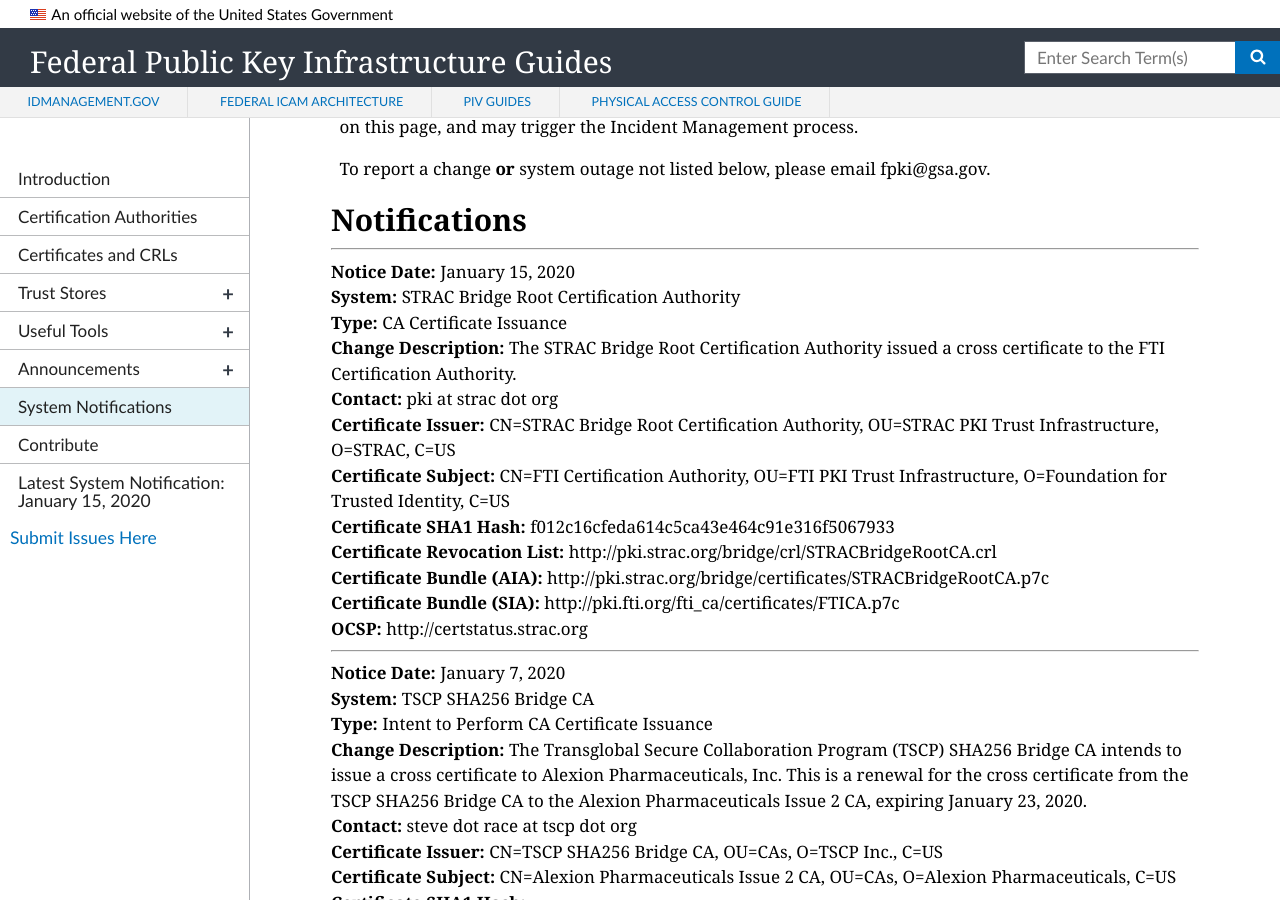
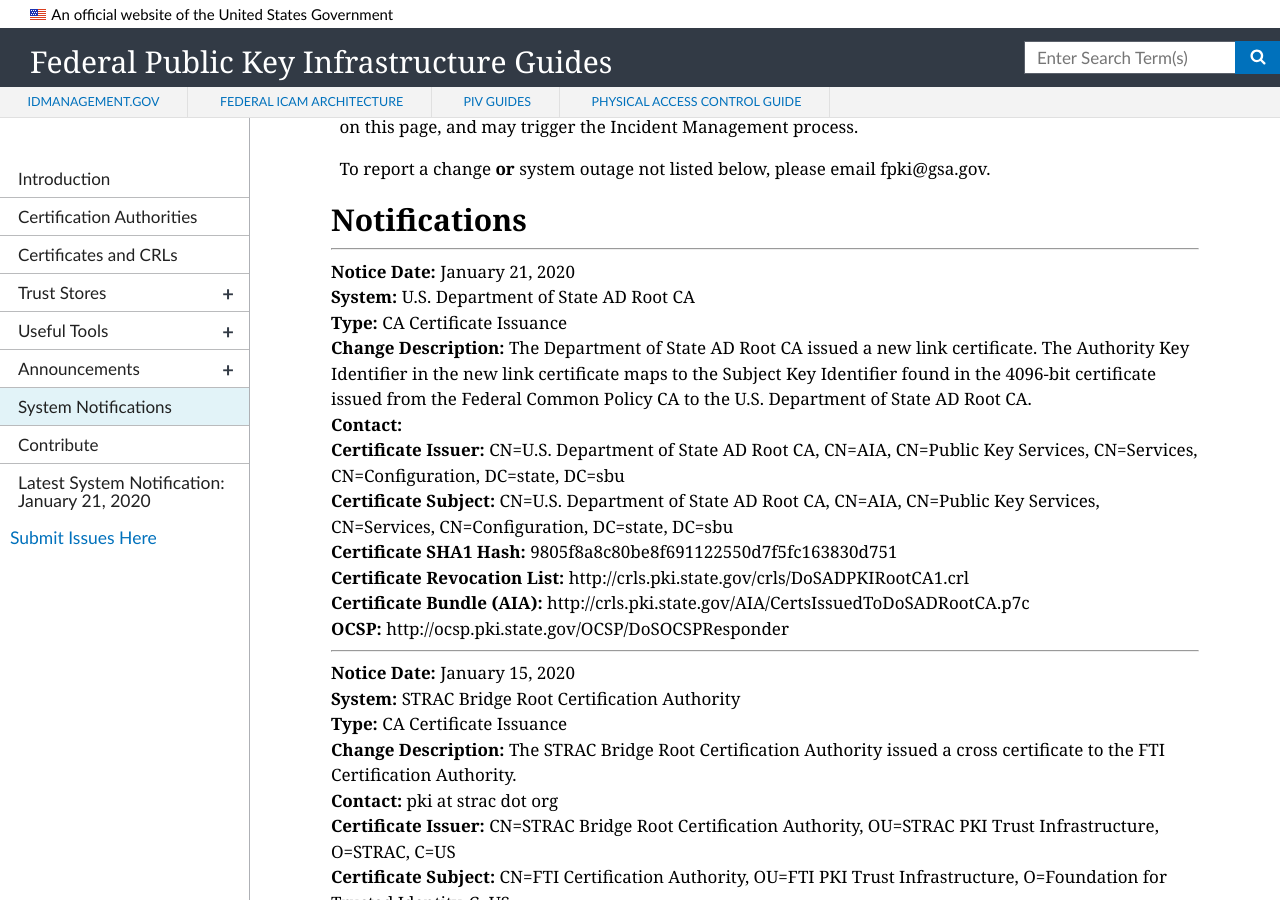
Before and after one commit to GSA/fpki-guides, a Jekyll site: the page built from pages/fpki_notifications.md, in a window 1280 px wide and 900 px high, scrolled down 672 px. Built offline with Jekyll 4.4.1, drawn with Linux system fonts in a browser that asks for light colours; nearby versions of some CDN libraries.

Commit message:
Update notifications.yml

```diff
--- a/_data/notifications.yml
+++ b/_data/notifications.yml
@@ -1822,6 +1822,19 @@
   sia_uri: http://pki.fti.org/fti_ca/certificates/FTICA.p7c
   ocsp_uri: http://certstatus.strac.org
 
+- notice_date: January 21, 2020
+  change_type: CA Certificate Issuance
+  start_datetime: January 17, 2020
+  system: U.S. Department of State AD Root CA
+  change_description: The Department of State AD Root CA issued a new link certificate. The Authority Key Identifier in the new link certificate maps to the Subject Key Identifier found in the 4096-bit certificate issued from the Federal Common Policy CA to the U.S. Department of State AD Root CA.
+  contact:
+  ca_certificate_hash: 9805f8a8c80be8f691122550d7f5fc163830d751
+  ca_certificate_issuer: CN=U.S. Department of State AD Root CA, CN=AIA, CN=Public Key Services, CN=Services, CN=Configuration, DC=state, DC=sbu
+  ca_certificate_subject: CN=U.S. Department of State AD Root CA, CN=AIA, CN=Public Key Services, CN=Services, CN=Configuration, DC=state, DC=sbu
+  cdp_uri: http://crls.pki.state.gov/crls/DoSADPKIRootCA1.crl
+  aia_uri: http://crls.pki.state.gov/AIA/CertsIssuedToDoSADRootCA.p7c
+  sia_uri:
+  ocsp_uri: http://ocsp.pki.state.gov/OCSP/DoSOCSPResponder
 
 #- notice_date:
 #  change_type: CA Certificate Issuance
```
